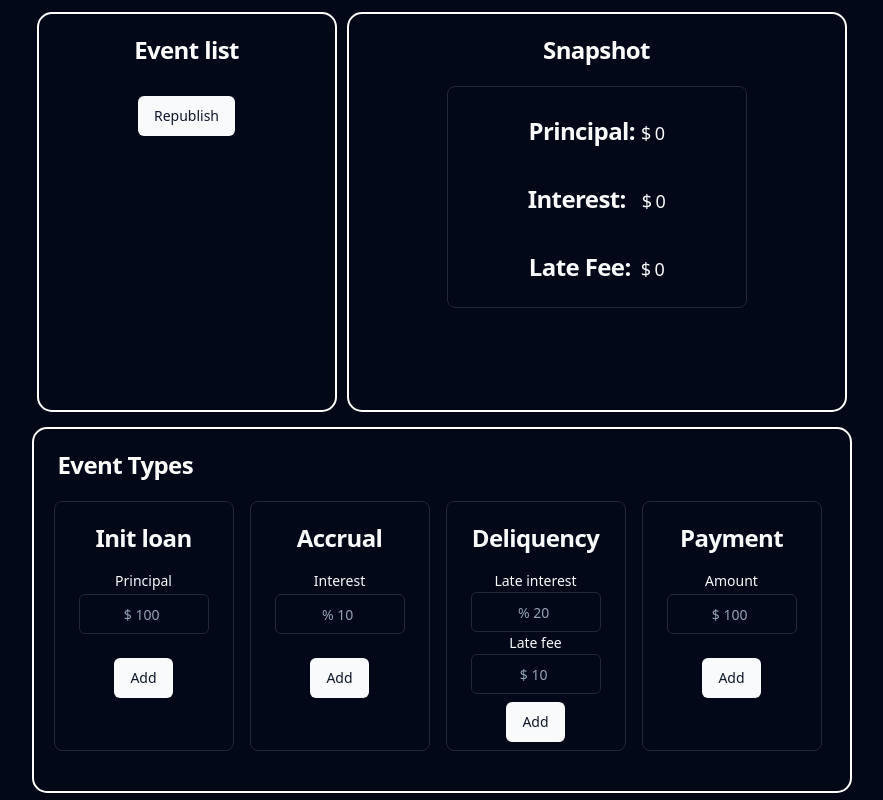
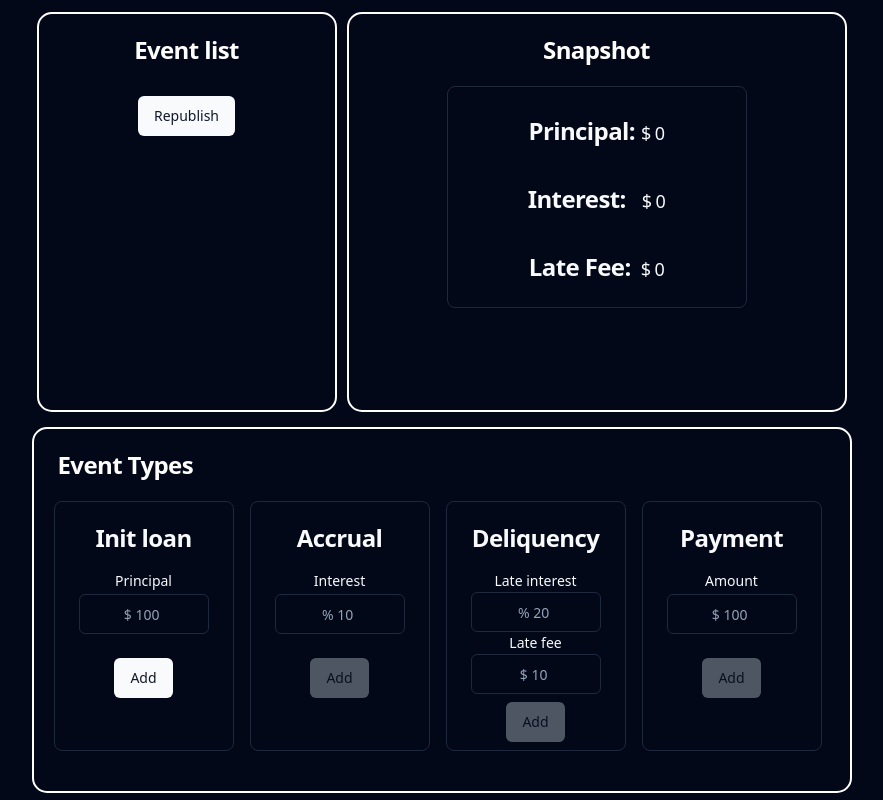
Before and after one commit to CHenrique97/simple-event-source, a React (Vite) app: page / in a window 1280 px wide. Shown: the whole page, without its empty margins (201-1084 px from the left). Built offline with nearby package versions, Linux system fonts and the light colour scheme.

Commit message:
everything is done

```diff
--- a/package.json
+++ b/package.json
@@ -17,6 +17,7 @@
     "@radix-ui/react-label": "^2.1.0",
     "@radix-ui/react-select": "^2.1.1",
     "@radix-ui/react-slot": "^1.1.0",
+    "@radix-ui/react-tooltip": "^1.1.2",
     "class-variance-authority": "^0.7.0",
     "clsx": "^2.1.1",
     "framer-motion": "^11.3.23",
--- /dev/null
+++ b/src/components/ui/tooltip.tsx
@@ -0,0 +1,28 @@
+import * as React from "react"
+import * as TooltipPrimitive from "@radix-ui/react-tooltip"
+
+import { cn } from "@/lib/utils"
+
+const TooltipProvider = TooltipPrimitive.Provider
+
+const Tooltip = TooltipPrimitive.Root
+
+const TooltipTrigger = TooltipPrimitive.Trigger
+
+const TooltipContent = React.forwardRef<
+  React.ElementRef<typeof TooltipPrimitive.Content>,
+  React.ComponentPropsWithoutRef<typeof TooltipPrimitive.Content>
+>(({ className, sideOffset = 4, ...props }, ref) => (
+  <TooltipPrimitive.Content
+    ref={ref}
+    sideOffset={sideOffset}
+    className={cn(
+      "z-50 overflow-hidden rounded-md border bg-popover px-3 py-1.5 text-sm text-popover-foreground shadow-md animate-in fade-in-0 zoom-in-95 data-[state=closed]:animate-out data-[state=closed]:fade-out-0 data-[state=closed]:zoom-out-95 data-[side=bottom]:slide-in-from-top-2 data-[side=left]:slide-in-from-right-2 data-[side=right]:slide-in-from-left-2 data-[side=top]:slide-in-from-bottom-2",
+      className
+    )}
+    {...props}
+  />
+))
+TooltipContent.displayName = TooltipPrimitive.Content.displayName
+
+export { Tooltip, TooltipTrigger, TooltipContent, TooltipProvider }
--- a/src/event-types.tsx
+++ b/src/event-types.tsx
@@ -2,12 +2,36 @@ import { Card, CardContent, CardFooter, CardHeader, CardTitle } from "@/componen
 import { Input } from "@/components/ui/input";
 import { Label } from "@/components/ui/label";
 import { Button } from "./components/ui/button";
+import { TooltipProvider, Tooltip, TooltipTrigger, TooltipContent } from "@/components/ui/tooltip"; // Adjust import based on your project structure
 import useStore from './store/useStore';
 import { EventType, EventState } from './store/useStore';
 import { useState } from "react";
 
 import { v4 as randomUUID } from "uuid";
+import { cn } from "./lib/utils";
 
+interface HoverButtonProps {
+  isActive: () => boolean;
+  onClick: () => void;
+  children: React.ReactNode;
+}
+
+const HoverButton: React.FC<HoverButtonProps> = ({ isActive, onClick, children }) => {
+  const active = isActive();
+
+  return (
+    <Button
+      onClick={active ? onClick : undefined}
+      className={cn(
+        "transition-colors duration-200",
+        active ? "hover:bg-blue-500" : "bg-gray-400 hover:bg-gray-500 cursor-not-allowed"
+      )}
+      disabled={!active}
+    >
+      {children}
+    </Button>
+  );
+};
 
 
 export const EventTypes = () => {
@@ -19,6 +43,7 @@ export const EventTypes = () => {
   const [disbursement, setDisbursement] = useState(0);
 
   const appendEvent = useStore((state) => state.appendEvent);
+  const  eventList = useStore((state) => state.eventList)
 
   const handlePrincipalChange = (event: React.ChangeEvent<HTMLInputElement>) => {
     setPrincipal(Number(event.target.value));
@@ -43,110 +68,191 @@ const handleDisbursementChange = (event: React.ChangeEvent<HTMLInputElement>) =>
 
   return (
     <div className="flex justify-center pb-10 overflow">
+      {/* Init Loan Card */}
       <Card className="w-[180px] h-[250px] mr-4 ml-2 flex flex-col items-center">
-        <CardHeader className="flex  items-center" >
-          <CardTitle className="">Init loan </CardTitle>
+        <CardHeader className="flex items-center">
+          <CardTitle>Init loan</CardTitle>
         </CardHeader>
         <CardContent>
           <form>
             <div className="grid w-full items-center gap-4">
               <div className="flex flex-col space-y-1.5 items-center">
-                <Label htmlFor="name"> Principal </Label>
-                <Input id="principal"  className="text-center" placeholder="$ 100 "  onChange={handlePrincipalChange} />
+                <Label htmlFor="principal">Principal</Label>
+                <Input id="principal" className="text-center" placeholder="$ 100 " onChange={handlePrincipalChange} />
               </div>
             </div>
           </form>
         </CardContent>
         <CardFooter>
-          <Button onClick={() => addEvent({
+          <TooltipProvider>
+            <Tooltip>
+              <TooltipTrigger asChild>
+                <HoverButton
+                  isActive={() => eventList.length === 0}
+                  onClick={() =>
+                    addEvent({
                       eventType: EventType.initLoan,
                       eventId: randomUUID(),
                       principal: principal,
                       interest: 0,
                       lateInterest: 0,
                       lateFee: 0,
-            disbursement: 0
-          })}> Add </Button>
+                      disbursement: 0,
+                    })
+                  }
+                >
+                  Add
+                </HoverButton>
+              </TooltipTrigger>
+              <TooltipContent>
+                <p>Add to library</p>
+              </TooltipContent>
+            </Tooltip>
+          </TooltipProvider>
         </CardFooter>
       </Card>
-      <Card className="w-[180px] h-[250px] mr-4 flex  flex-col items-center">
-      <CardHeader className="flex  items-center" >
-          <CardTitle >Accrual</CardTitle>
+
+      {/* Accrual Card */}
+      <Card className="w-[180px] h-[250px] mr-4 flex flex-col items-center">
+        <CardHeader className="flex items-center">
+          <CardTitle>Accrual</CardTitle>
         </CardHeader>
         <CardContent>
           <form>
             <div className="grid w-full items-center gap-4">
               <div className="flex flex-col space-y-1.5 items-center">
-                <Label htmlFor="name"> Interest </Label>
-                <Input id="Interest"  className="text-center" placeholder="% 10 " onChange={handleInterestChange} />
+                <Label htmlFor="Interest">Interest</Label>
+                <Input id="Interest" className="text-center" placeholder="% 10 " onChange={handleInterestChange} />
               </div>
             </div>
           </form>
         </CardContent>
         <CardFooter>
-        <Button onClick={() => addEvent({
+          <TooltipProvider>
+            <Tooltip>
+              <TooltipTrigger asChild>
+                <HoverButton
+                  isActive={() =>
+                    eventList.length === 0
+                      ? false
+                      : eventList[eventList.length - 1].eventType === EventType.initLoan ||
+                        eventList[eventList.length - 1].eventType === EventType.payment
+                  }
+                  onClick={() =>
+                    addEvent({
                       eventType: EventType.accrual,
-            eventId:randomUUID(),
+                      eventId: randomUUID(),
                       principal: 0,
                       interest: interest,
                       lateInterest: 0,
                       lateFee: 0,
-            disbursement: 0
-          })}> Add </Button>
+                      disbursement: 0,
+                    })
+                  }
+                >
+                  Add
+                </HoverButton>
+              </TooltipTrigger>
+              <TooltipContent>
+                <p>Add to library</p>
+              </TooltipContent>
+            </Tooltip>
+          </TooltipProvider>
         </CardFooter>
       </Card>
+
+      {/* Deliquency Card */}
       <Card className="w-[180px] h-[250px] mr-4 flex flex-col items-center">
-      <CardHeader className="flex  items-center" >
-          <CardTitle>Deliquency </CardTitle>
+        <CardHeader className="flex items-center">
+          <CardTitle>Deliquency</CardTitle>
         </CardHeader>
         <CardContent>
           <form>
-            <div className="grid w-full items-center gap-4 ">
+            <div className="grid w-full items-center gap-4">
               <div className="flex flex-col space-y-1 items-center">
-                <Label htmlFor="name"> Late interest </Label>
-                <Input id="name"  className="text-center" placeholder="% 20 " onChange={handleLateInterestChange}/>
-                <Label htmlFor="name"> Late fee </Label>
-                <Input id="name"  className="text-center" placeholder="$ 10 " onChange={handleLateFeeChange}/>
+                <Label htmlFor="lateInterest">Late interest</Label>
+                <Input id="lateInterest" className="text-center" placeholder="% 20 " onChange={handleLateInterestChange} />
+                <Label htmlFor="lateFee">Late fee</Label>
+                <Input id="lateFee" className="text-center" placeholder="$ 10 " onChange={handleLateFeeChange} />
               </div>
             </div>
           </form>
         </CardContent>
         <CardFooter className="-mt-4">
-        <Button onClick={() => addEvent({
+          <TooltipProvider>
+            <Tooltip>
+              <TooltipTrigger asChild>
+                <HoverButton
+                  isActive={() =>
+                    eventList.length === 0
+                      ? false
+                      : eventList[eventList.length - 1].eventType === EventType.accrual ||
+                        eventList[eventList.length - 1].eventType === EventType.deliquency
+                  }
+                  onClick={() =>
+                    addEvent({
                       eventType: EventType.deliquency,
-            eventId:randomUUID(),
+                      eventId: randomUUID(),
                       principal: 0,
                       interest: 0,
                       lateInterest: lateInterest,
                       lateFee: lateFee,
-            disbursement: 0
-          })}> Add </Button>
-        </CardFooter >
+                      disbursement: 0,
+                    })
+                  }
+                >
+                  Add
+                </HoverButton>
+              </TooltipTrigger>
+              <TooltipContent>
+                <p>Add to library</p>
+              </TooltipContent>
+            </Tooltip>
+          </TooltipProvider>
+        </CardFooter>
       </Card>
-      <Card className="w-[180px] h-[250px] mr-4 flex  flex-col items-center" >
-      <CardHeader className="flex  items-center" >
+
+      {/* Payment Card */}
+      <Card className="w-[180px] h-[250px] mr-4 flex flex-col items-center">
+        <CardHeader className="flex items-center">
           <CardTitle>Payment</CardTitle>
         </CardHeader>
         <CardContent>
           <form>
             <div className="grid w-full items-center gap-4">
               <div className="flex flex-col space-y-1.5 items-center">
-                <Label htmlFor="name"> Amount </Label>
-                <Input id="name"  className="text-center"  placeholder="$ 100 " onChange={handleDisbursementChange} />
+                <Label htmlFor="disbursement">Amount</Label>
+                <Input id="disbursement" className="text-center" placeholder="$ 100 " onChange={handleDisbursementChange} />
               </div>
             </div>
           </form>
         </CardContent>
-        <CardFooter >
-        <Button onClick={() => addEvent({
+        <CardFooter>
+          <TooltipProvider>
+            <Tooltip>
+              <TooltipTrigger asChild>
+                <HoverButton
+                  isActive={() => (eventList.length === 0 ? false : eventList.length > 0)}
+                  onClick={() =>
+                    addEvent({
                       eventType: EventType.payment,
-            eventId:randomUUID(),
+                      eventId: randomUUID(),
                       principal: 0,
                       interest: 0,
                       lateInterest: 0,
                       lateFee: 0,
-            disbursement: disbursement
-          })}> Add </Button>
+                      disbursement: disbursement,
+                    })
+                  }
+                >
+                  Add
+                </HoverButton>
+              </TooltipTrigger>
+              <TooltipContent>
+                <p>Add to library</p>
+              </TooltipContent>
+            </Tooltip>
+          </TooltipProvider>
         </CardFooter>
       </Card>
     </div>
```
Also changed, not shown: 1 other file (tests, documents, lock files or other folders). Lines whose indentation alone changed are shown as unchanged.
